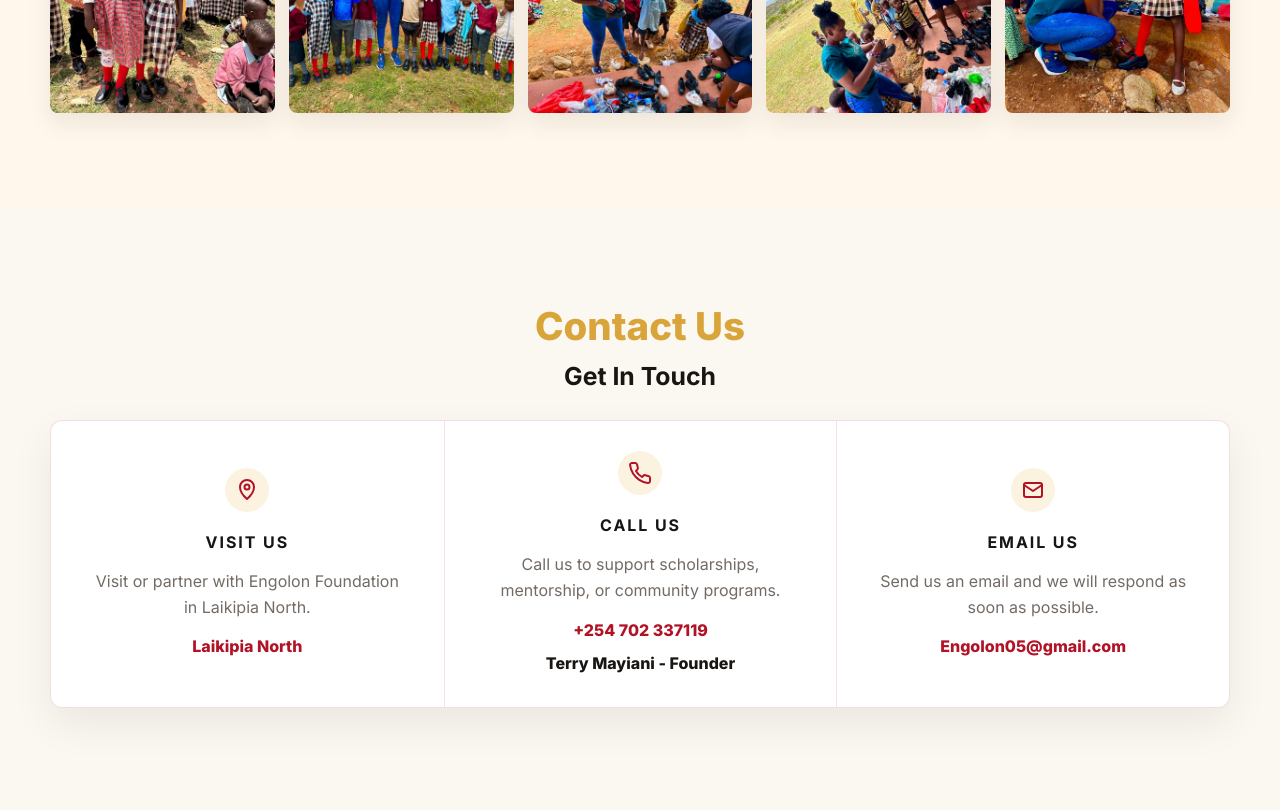
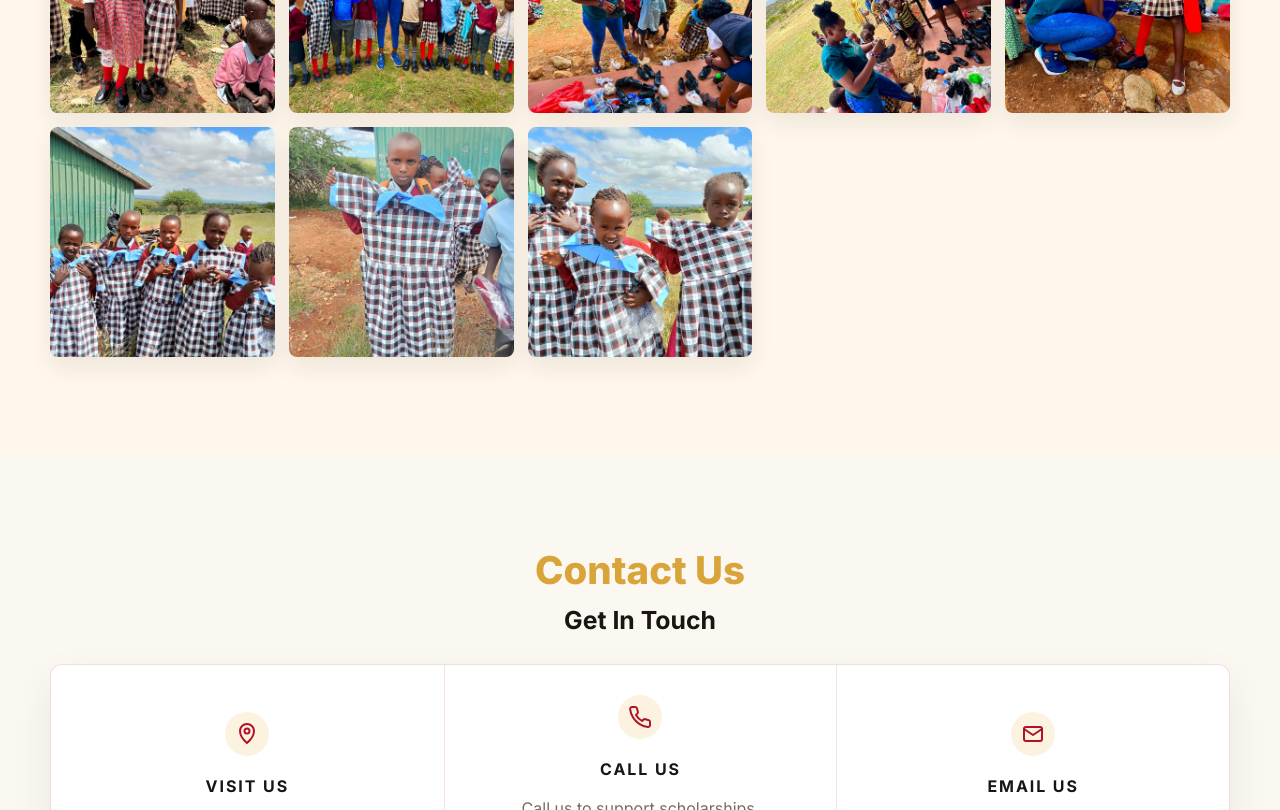
Before and after one commit to EdwardSalonikMosieny/Engolonfoundation, a website: page index.html in a window 1280 px wide. Shown: the part 5820-6630 px from the top of the page. Drawn offline with nearby package versions, Linux system fonts and the light colour scheme.

Commit message:
Add uniform donation photos to gallery

```diff
--- a/index.html
+++ b/index.html
@@ -308,6 +308,9 @@
           <button type="button" data-lightbox-open><img src="assets/images/supplies-distribution.jpeg" alt="School shoes and supplies being distributed to children"></button>
           <button type="button" data-lightbox-open><img src="assets/images/community-outreach.jpeg" alt="Community outreach activity at a school in Laikipia North"></button>
           <button type="button" data-lightbox-open><img src="assets/images/girl-in-school.jpeg" alt="Girl in uniform receiving help with school shoes"></button>
+          <button type="button" data-lightbox-open><img src="assets/images/uniformdonation1.jpeg" alt="Uniform donation support for school children"></button>
+          <button type="button" data-lightbox-open><img src="assets/images/uniformdonation2.jpeg" alt="School uniform donation activity by Engolon Foundation"></button>
+          <button type="button" data-lightbox-open><img src="assets/images/uniformdonation3.jpeg" alt="Children receiving uniform support from Engolon Foundation"></button>
         </div>
       </div>
     </section>
```
Also changed, not shown: assets/images/uniformdonation1.jpeg (added), assets/images/uniformdonation2.jpeg (added), assets/images/uniformdonation3.jpeg (added).
